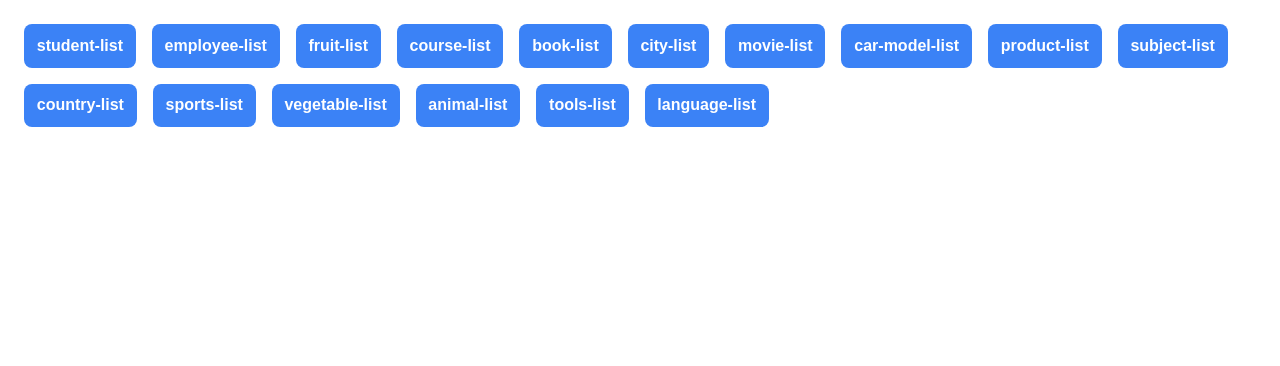
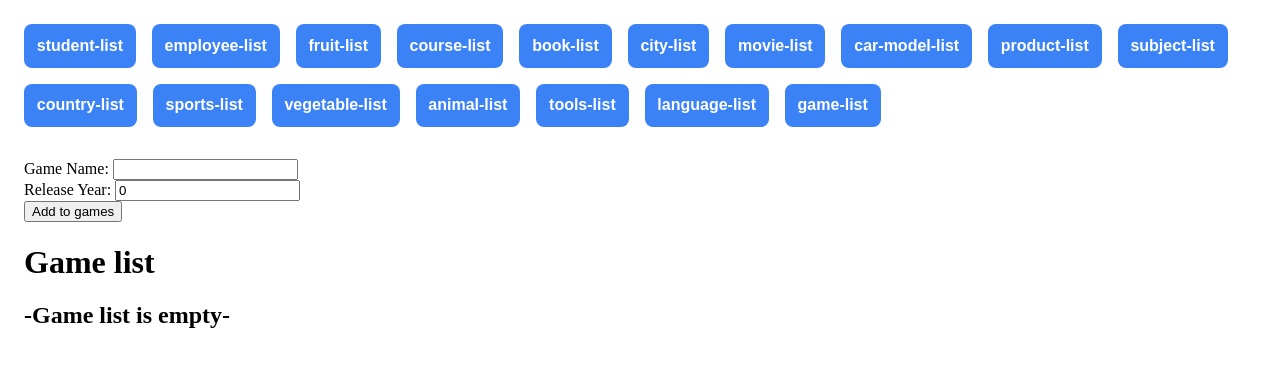
Before and after one commit to devken4u/angular-50-ds-services, an Angular app: page /game-list in a window 1280 px wide. Before the commit this address led to /. Shown: the top 366 px of the page. Built offline with nearby package versions, Linux system fonts and the light colour scheme.

Commit message:
feat(game list): Added game list component

```diff
--- a/src/app/app.module.ts
+++ b/src/app/app.module.ts
@@ -20,6 +20,7 @@ import { VegetableListComponent } from './vegetable-list/vegetable-list.componen
 import { AnimalListComponent } from './animal-list/animal-list.component';
 import { ToolsListComponent } from './tools-list/tools-list.component';
 import { LanguageListComponent } from './language-list/language-list.component';
+import { GameListComponent } from './game-list/game-list.component';
 
 @NgModule({
   declarations: [
@@ -39,7 +40,8 @@ import { LanguageListComponent } from './language-list/language-list.component';
     VegetableListComponent,
     AnimalListComponent,
     ToolsListComponent,
-    LanguageListComponent
+    LanguageListComponent,
+    GameListComponent
   ],
   imports: [
     RouterOutlet,
--- a/src/app/app.routes.ts
+++ b/src/app/app.routes.ts
@@ -15,6 +15,7 @@ import { VegetableListComponent } from './vegetable-list/vegetable-list.componen
 import { AnimalListComponent } from './animal-list/animal-list.component';
 import { ToolsListComponent } from './tools-list/tools-list.component';
 import { LanguageListComponent } from './language-list/language-list.component';
+import { GameListComponent } from './game-list/game-list.component';
 
 export const routes: Routes = [
   { path: '', redirectTo: 'student-list', pathMatch: 'full' },
@@ -34,4 +35,5 @@ export const routes: Routes = [
   { path: 'animal-list', component: AnimalListComponent },
   { path: 'tools-list', component: ToolsListComponent },
   { path: 'language-list', component: LanguageListComponent },
+  { path: 'game-list', component: GameListComponent },
 ];
--- /dev/null
+++ b/src/app/game-list/game-list.component.html
@@ -0,0 +1,26 @@
+<main>
+  <div>
+    <label for="name">Game Name: </label>
+    <input type="text" id="name" [(ngModel)]="name" />
+    <br />
+    <label for="year">Release Year: </label>
+    <input type="number" id="year" [(ngModel)]="year" />
+    <br />
+    <button (click)="add()">Add to games</button>
+  </div>
+  <div>
+    <h1>Game list</h1>
+    @if( gameList.length === 0){
+    <h2>-Game list is empty-</h2>
+    }@else{
+    <ol>
+      @for( game of gameList; track $index){
+      <li [style.marginBottom]="'20px'">
+        Game Name: {{ game.name }} <br />
+        Release Year: {{ game.year }}
+      </li>
+      }
+    </ol>
+    }
+  </div>
+</main>
--- /dev/null
+++ b/src/app/game-list/game-list.component.ts
@@ -0,0 +1,23 @@
+import { Component } from '@angular/core';
+import { Game } from '../types';
+
+@Component({
+  selector: 'app-game-list',
+  templateUrl: './game-list.component.html',
+  styleUrl: './game-list.component.css',
+})
+export class GameListComponent {
+  gameList: Game[] = [];
+
+  name: string = '';
+  year: number = 0;
+
+  add() {
+    this.gameList.push({
+      name: this.name,
+      year: this.year,
+    });
+    this.name = '';
+    this.year = 0;
+  }
+}
--- a/src/app/types.ts
+++ b/src/app/types.ts
@@ -72,3 +72,8 @@ export type Tool = {
 export type Language = {
   language: string;
 };
+
+export type Game = {
+  name: string;
+  year: number;
+};
```
Also changed, not shown: src/app/game-list/game-list.component.css (added), 1 other file (tests, documents, lock files or other folders).
